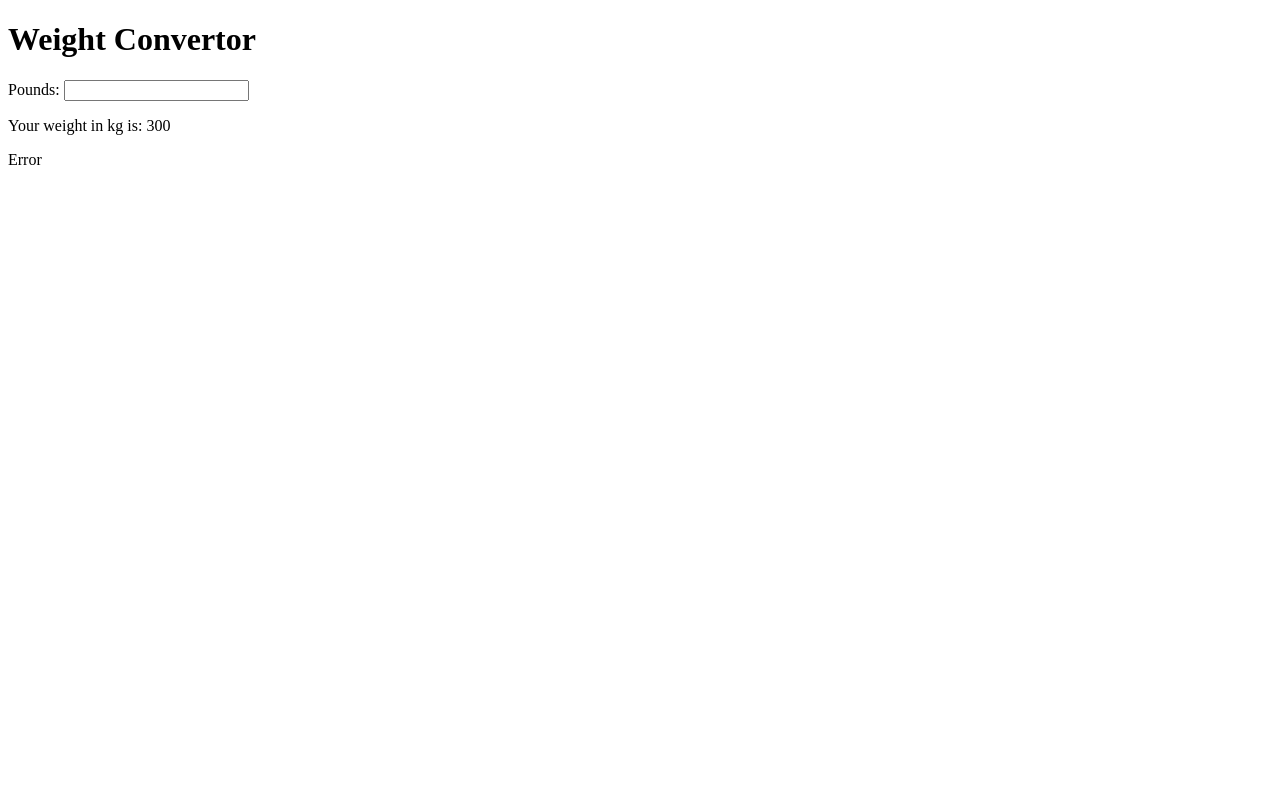
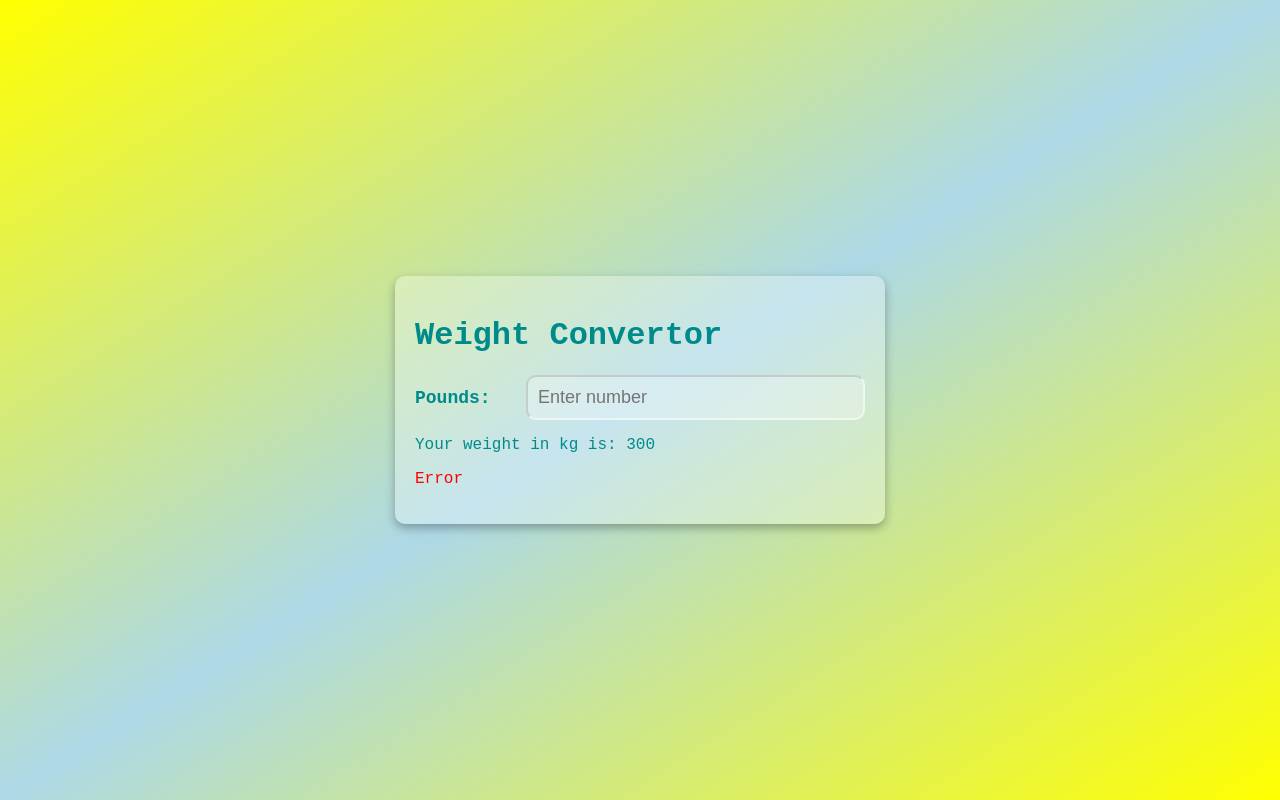
Before and after one commit to amiksha125/js-projects, a plain HTML site: page Weight Convertor/index.html in a window 1280 px wide. Drawn offline with Linux system fonts and the light colour scheme.

Commit message:
css partof weight convertor

```diff
--- a/Weight Convertor/index.html
+++ b/Weight Convertor/index.html
@@ -4,13 +4,57 @@
     <meta charset="UTF-8">
     <meta name="viewport" content="width=device-width, initial-scale=1.0">
     <title>Document</title>
+    <style>
+        body{
+            margin: 0;
+            background: linear-gradient(to left top, yellow, lightblue, yellow);
+            min-height: 100vh;
+            display: flex;
+            justify-content: center;
+            align-items: center;
+            font-family: 'Courier New', Courier, monospace;
+            color: darkcyan;
+         }
+
+         .container{
+            background: rgba(255, 255, 255, 0.3);
+            padding: 20px;
+            box-shadow: 0 4px 10px rgba(0, 0, 0, 0.3);
+            border-radius: 10px;
+            max-width: 450px;
+            width: 85%;
+         }
+
+         .input-container{
+            display: flex;
+            justify-content: space-between;
+            align-items: center;
+            font-size: 18px;
+            font-weight: 700;
+         }
+
+         .input{
+           padding: 10px;
+           width: 70%;
+           background: rgba(255, 255, 255, 0.3);
+           border-color: rgba(255, 255, 255, 0.5);
+           font-size: 18px;
+           border-radius: 10px;
+           color: darkgreen;
+           outline: none;
+         }
+
+         .error{
+            color: red;
+         }
+    </style>
 </head>
 <body>
     <div class="container">
         <h1 class="heading" id="heading">Weight Convertor</h1>
         <div class="input-container">
             <label for="pounds">Pounds:</label>
-            <input type="number" class="input" id="input" step=".1">
+            <input type="number" class="input" id="input" step=".1" placeholder="Enter number">
         </div>
         <p>Your weight in kg is: <span id="result">300</span></p>
         <p class="error" id="error">Error</p>
```
Also changed, not shown: Weight Convertor/index.js (added).
